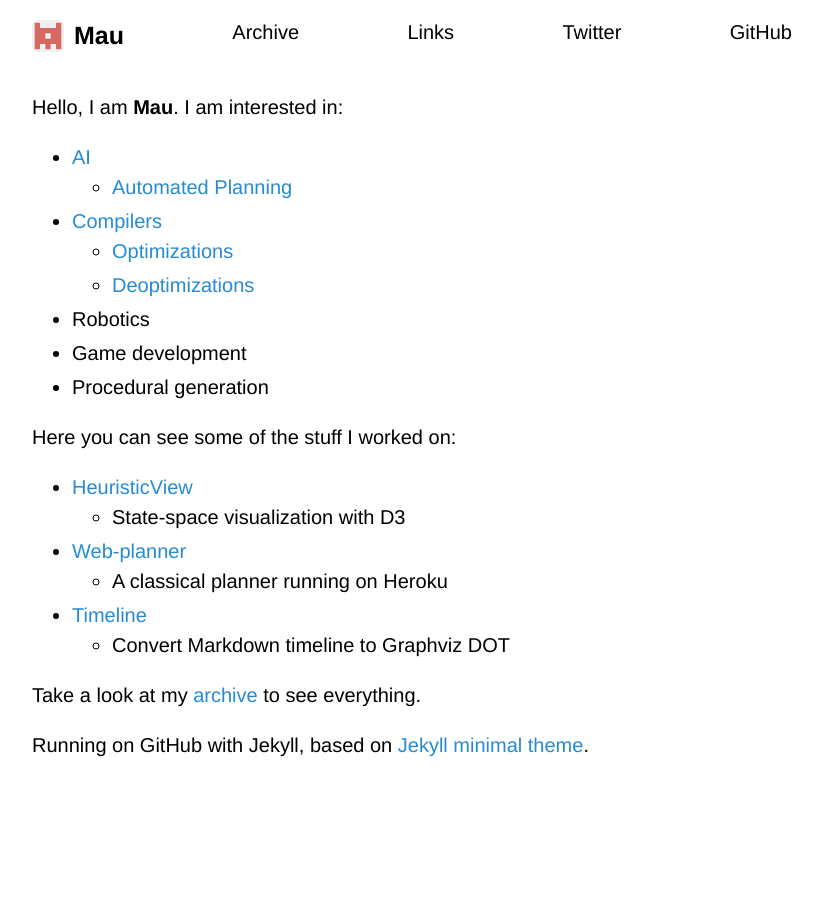
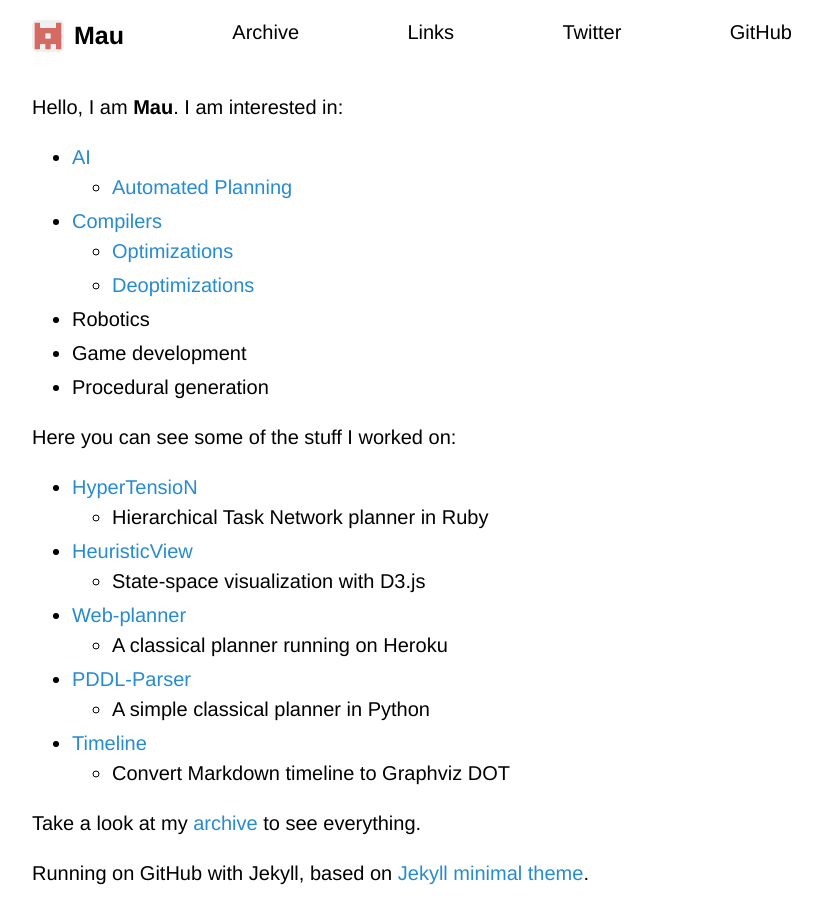
Before and after one commit to Maumagnaguagno/maumagnaguagno.github.io, a Jekyll site: the page built from index.md, in a window 1280 px wide. Shown: the whole page, without its empty margins (228-1050 px from the left). Built offline with Jekyll 4.4.1, drawn with Linux system fonts in a browser that asks for light colours; our own code applies the rules of GitHub Pages for plain Markdown files.

Commit message:
Add more projects to index

```diff
--- a/index.md
+++ b/index.md
@@ -17,10 +17,14 @@ I am interested in:
 
 Here you can see some of the stuff I worked on:
 
+- [HyperTensioN](https://github.com/Maumagnaguagno/HyperTensioN)
+  - Hierarchical Task Network planner in Ruby
 - [HeuristicView](HeuristicView/)
-  - State-space visualization with D3
+  - State-space visualization with D3.js
 - [Web-planner](https://web-planner.herokuapp.com/)
   - A classical planner running on Heroku
+- [PDDL-Parser](https://github.com/pucrs-automated-planning/pddl-parser)
+  - A simple classical planner in Python
 - [Timeline](Timeline/)
   - Convert Markdown timeline to Graphviz DOT
 
```
